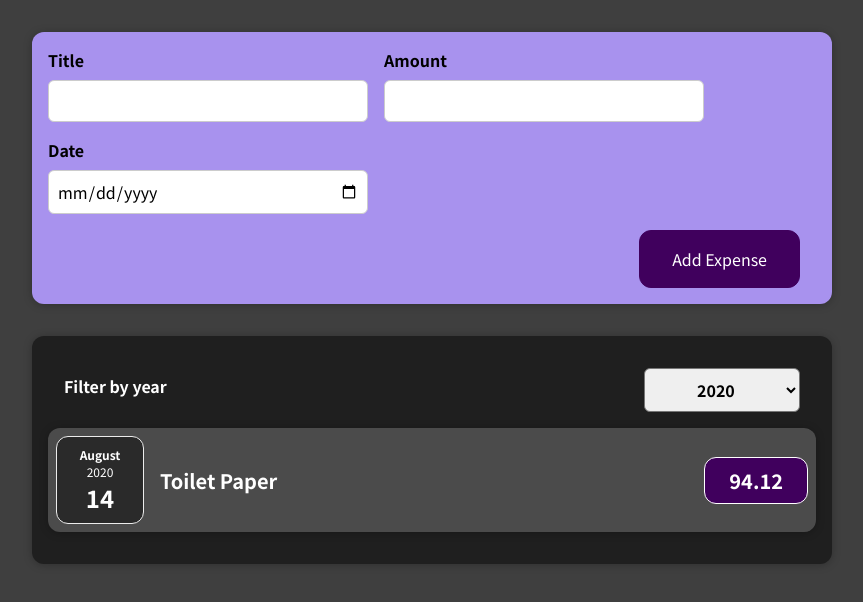
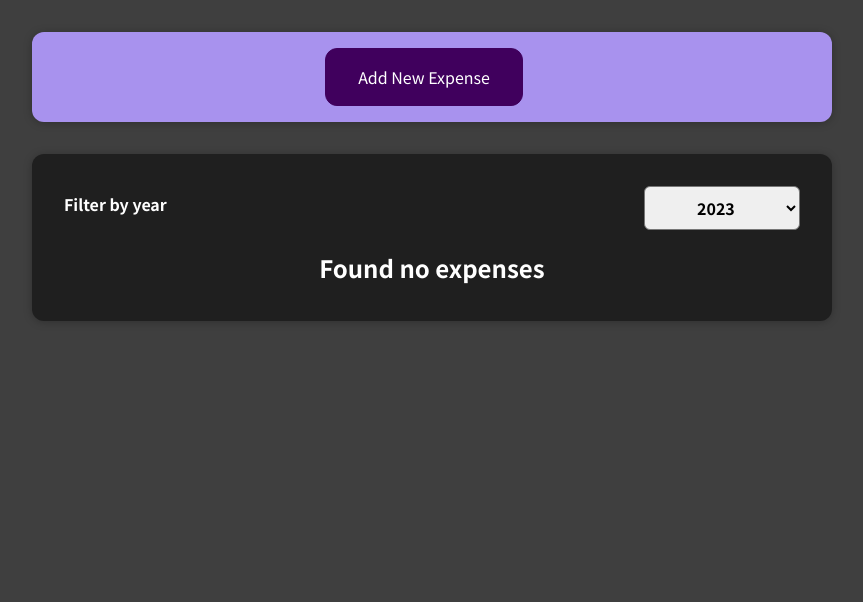
Before and after one commit to fatemeh-lohrasbi/react-expense-tracker, a React (Create React App) app: page / in a window 1280 px wide. Shown: the top 602 px of the page, without its empty margins (208-1071 px from the left). Built offline with nearby package versions, Linux system fonts and the light colour scheme; the HTML template or start-up script is replaced by a standard one.

Commit message:
add new expense button and show form base on click on this button

```diff
--- a/src/components/Expenses/AllExpenseItem.js
+++ b/src/components/Expenses/AllExpenseItem.js
@@ -6,7 +6,7 @@ import ExpenseList from "./ExpenseList";
 import "./AllExpenseItem.css";
 
 const AllExpenseItem = (props) => {
-  const [filteredYear, setFilteredYear] = useState("2020");
+  const [filteredYear, setFilteredYear] = useState("2023");
 
   const filterChangeHandler = (selectedYear) => {
     setFilteredYear(selectedYear);
--- a/src/components/Expenses/ExpenseFilter.js
+++ b/src/components/Expenses/ExpenseFilter.js
@@ -9,6 +9,7 @@ const ExpensesFilter = (props) => {
             <div className='expenses-filter__control'>
                 <label>Filter by year</label>
                 <select value={props.selected} onChange={dropDownChangeHandler}>
+                    <option value='2023'>2023</option>
                     <option value='2022'>2022</option>
                     <option value='2021'>2021</option>
                     <option value='2020'>2020</option>
--- a/src/components/NewExpense/ExpenseForm.js
+++ b/src/components/NewExpense/ExpenseForm.js
@@ -2,10 +2,9 @@ import { useState } from "react";
 import "./ExpenseForm.css";
 
 const ExpenseForm = (props) => {
-
-  const [titleInputValue, setTitleInputValue] = useState('');
-  const [amountInputValue, setAmountInputValue] = useState('');
-  const [dateInputValue, setDateInputValue] = useState('');
+  const [titleInputValue, setTitleInputValue] = useState("");
+  const [amountInputValue, setAmountInputValue] = useState("");
+  const [dateInputValue, setDateInputValue] = useState("");
 
 
   const titleChangeHandler = (event) => {
@@ -27,7 +26,7 @@ const ExpenseForm = (props) => {
       title: titleInputValue,
       amount: amountInputValue,
       date: new Date(dateInputValue),
-    }
+    };
 
     props.onSaveExpenseData(formExpenseDate); // call a function we receive through props
 
@@ -35,15 +34,18 @@ const ExpenseForm = (props) => {
     setTitleInputValue("");
     setAmountInputValue("");
     setDateInputValue("");
-  }
-
+  };
 
   return (
     <form onSubmit={submitHandler}>
       <div className="new-expense__controls">
         <div className="new-expense__control">
           <label>Title</label>
-          <input type="text" value={titleInputValue} onChange={titleChangeHandler} />
+          <input
+            type="text"
+            value={titleInputValue}
+            onChange={titleChangeHandler}
+          />
         </div>
 
         <div className="new-expense__control">
@@ -69,6 +71,7 @@ const ExpenseForm = (props) => {
         </div>
       </div>
       <div className="new-expense__actions">
+        <button type="button" onClick={props.onCancle}>Cancel</button>
         <button type="submit">Add Expense</button>
       </div>
     </form>
--- a/src/components/NewExpense/NewExpense.js
+++ b/src/components/NewExpense/NewExpense.js
@@ -1,17 +1,28 @@
+import { useState } from 'react';
+import ExpenseForm from './ExpenseForm';
 import './NewExpense.css';
-import ExpenseForm from './ExpenseForm';
 const NewExpense = (props) => {
+    const [isEditing, setIsEditing] = useState(false);
+
     const saveExpenseDataHandler = (enteredExpenseData) =>{
         const expenseData = {
             ...enteredExpenseData,
             id: Math.random().toString() //it's not a perfect unique id, theoretically we could generate the same value twice, but it's good enough for this demo
         }
         props.onAddExpense(expenseData); // call a function we receive through props
+        isEditing(false);
+    }
+    const startEditingHandler = () => {
+        setIsEditing(true);
+    }
+    const stopEditingHandler = () => {
+        setIsEditing(false);
     }
 
     return(
         <div className='new-expense'>
-            <ExpenseForm onSaveExpenseData={saveExpenseDataHandler} />  {/*pass data from child to parent*/}
+            {!isEditing && <button onClick={startEditingHandler}>Add New Expense</button>}
+            {isEditing && <ExpenseForm onSaveExpenseData={saveExpenseDataHandler} onCancle={stopEditingHandler} />}
         </div>
     )
 }
```
